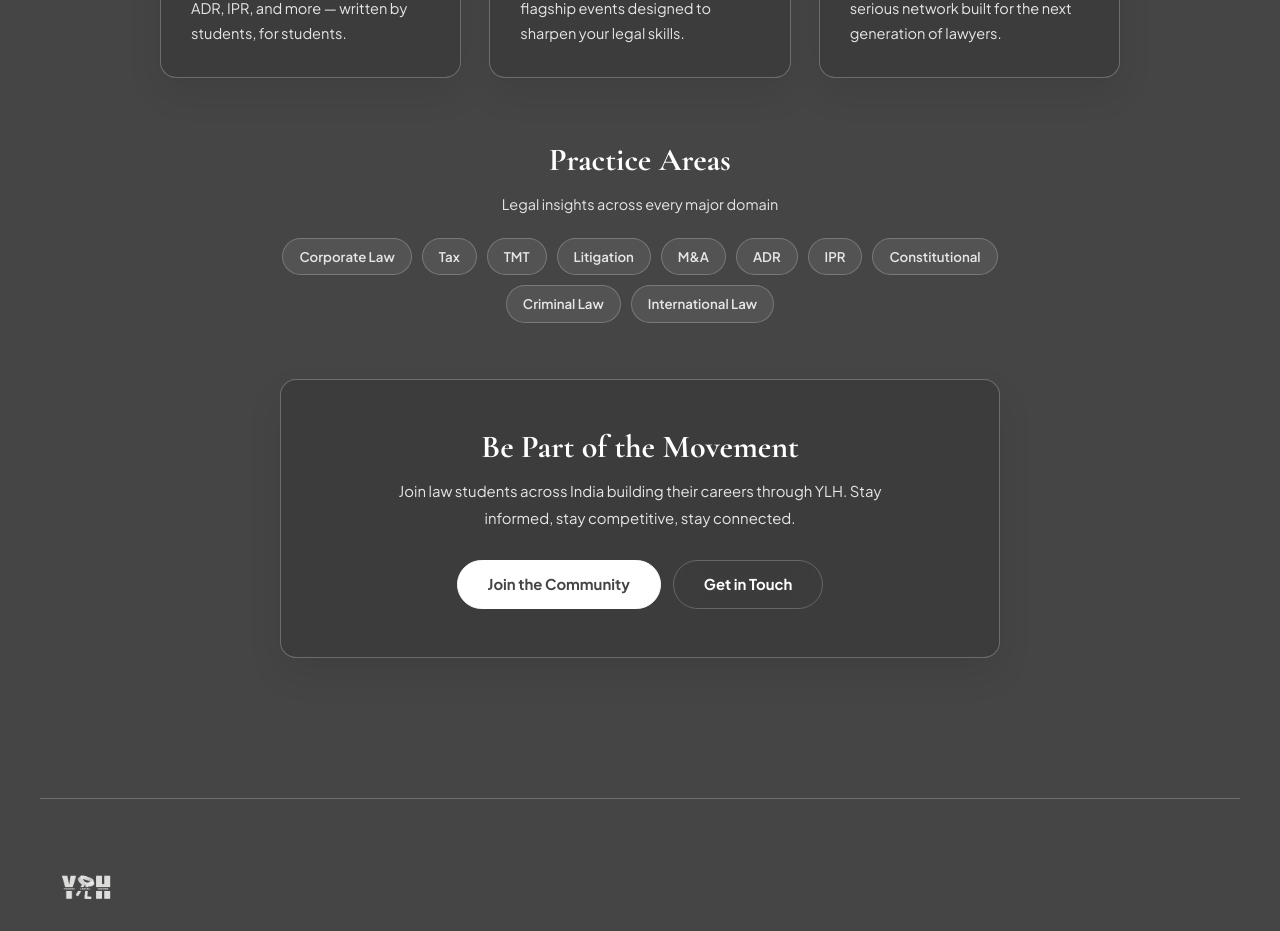
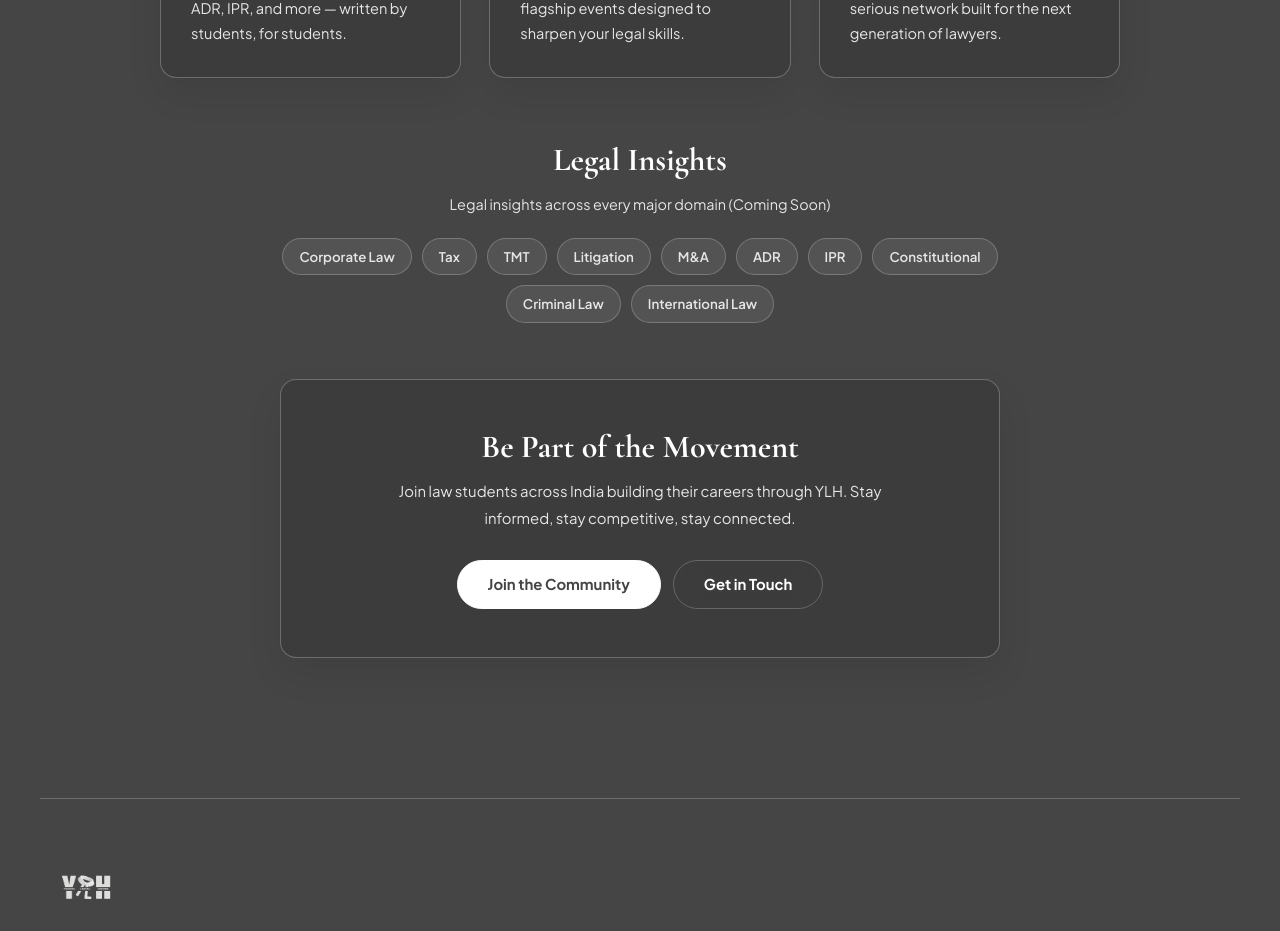
Before and after one commit to TejTalin/young-legal-house, a Next.js app: page / in a window 1280 px wide. Shown: the part 880-1811 px from the top of the page. Built offline with nearby package versions, Linux system fonts and the light colour scheme.

Commit message:
Change 'Practice Areas' to 'Legal Insights'
Updated the section title and description to reflect a focus on legal insights.

```diff
--- a/app/page.jsx
+++ b/app/page.jsx
@@ -155,7 +155,7 @@ export default function HomePage() {
           </div>
         </section>
 
-        {/* ── PRACTICE AREAS ── */}
+        {/* ── Legal Insights ── */}
         <section style={{ maxWidth: '820px', margin: '0 auto 56px', textAlign: 'center' }}>
           <h2 style={{
             fontFamily: "'Cormorant Garamond', Georgia, serif",
@@ -164,10 +164,10 @@ export default function HomePage() {
             marginBottom: '8px',
             color: 'var(--text-color)',
           }}>
-            Practice Areas
+            Legal Insights
           </h2>
           <p style={{ color: 'var(--grey-text)', fontSize: '0.9rem', marginBottom: '22px' }}>
-            Legal insights across every major domain
+            Legal insights across every major domain (Coming Soon)
           </p>
           <div style={{ display: 'flex', flexWrap: 'wrap', gap: '10px', justifyContent: 'center' }}>
             {['Corporate Law', 'Tax', 'TMT', 'Litigation', 'M&A', 'ADR', 'IPR', 'Constitutional', 'Criminal Law', 'International Law'].map(area => (
```
